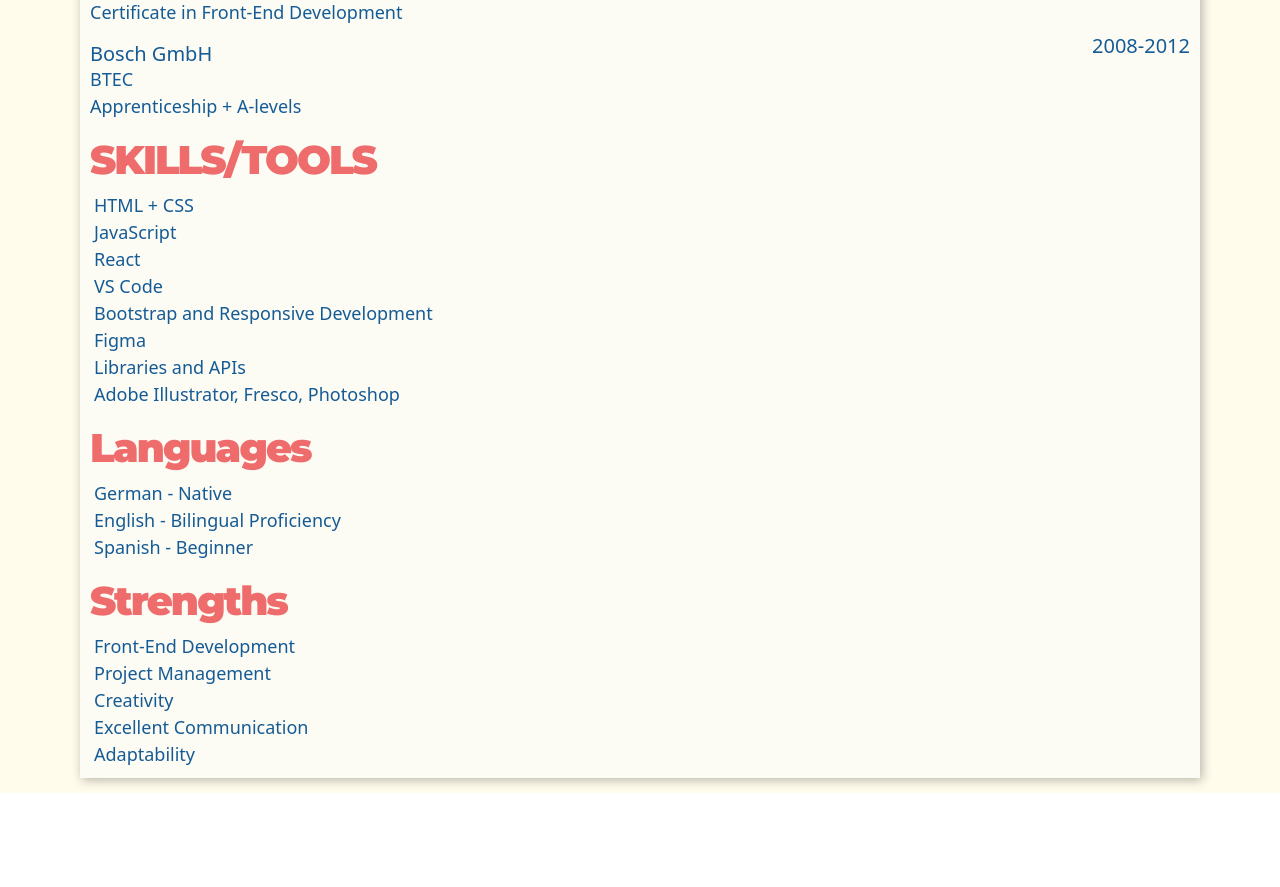
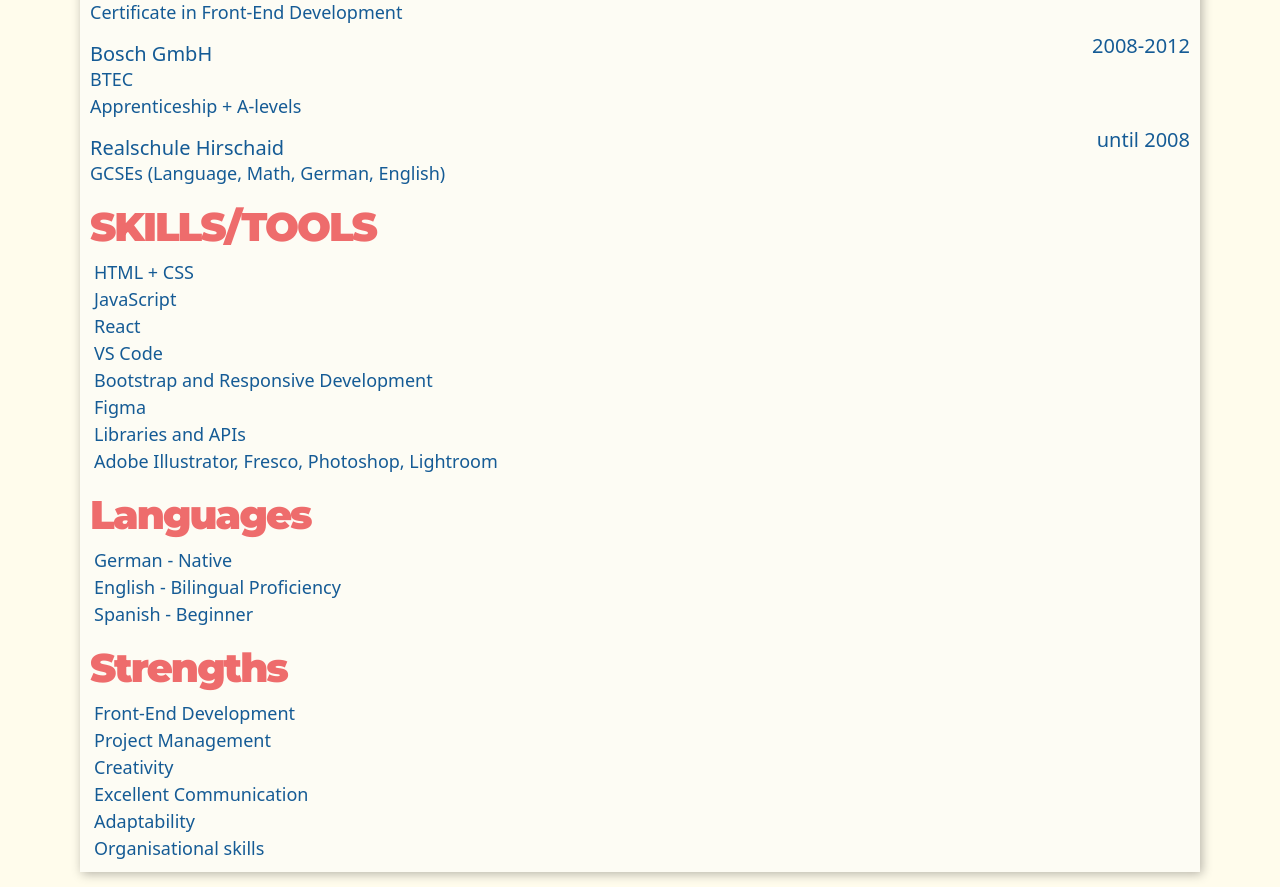
Before and after one commit to EvaNagengast/PersonalPortfolio, a React (Create React App) app: page /cv in a window 1280 px wide. Shown: the part 1762-2649 px from the top of the page. Before the commit the page ends 2555 px from the top, so only its background shows below. Built offline with nearby package versions, Linux system fonts and the light colour scheme; a web font is replaced by a local one.

Commit message:
update CV

```diff
--- a/src/pages/Cv.js
+++ b/src/pages/Cv.js
@@ -256,7 +256,6 @@ export default function Cv() {
             </div>
             <p>Certificate in Front-End Development</p>
 
-
             <div className="row pt-2">
               <div className="col-12 col-sm-8 pt-3 pt-sm-2">
                 <h4 className="mb-0"> Bosch GmbH </h4>
@@ -269,6 +268,18 @@ export default function Cv() {
             </div>
             <p>BTEC</p>
             <p> Apprenticeship + A-levels</p>
+            <div className="row pt-2">
+              <div className="col-12 col-sm-8 pt-3 pt-sm-2">
+                <h4 className="mb-0">Realschule Hirschaid </h4>
+              </div>
+              <div className="col-12 col-sm-4 text-end">
+                <h4 className="mb-1 mb-sm-0 text-start text-sm-end">
+             until     2008
+                </h4>
+              </div>
+            </div>
+
+            <p>GCSEs (Language, Math, German, English)</p>
             <h2 className="pt-3">SKILLS/TOOLS</h2>
             <ul className="ps-1">
               <li>HTML + CSS</li>
@@ -279,7 +290,7 @@ export default function Cv() {
               <li>Bootstrap and Responsive Development </li>
               <li>Figma</li>
               <li>Libraries and APIs </li>
-              <li>Adobe Illustrator, Fresco, Photoshop</li>
+              <li>Adobe Illustrator, Fresco, Photoshop, Lightroom</li>
             </ul>
             <h2 className="pt-3">Languages</h2>
             <ul className="ps-1">
@@ -290,10 +301,11 @@ export default function Cv() {
             <h2 className="pt-3">Strengths</h2>
             <ul className="ps-1">
               <li>Front-End Development</li>
-              <li> Project Management </li>
-              <li> Creativity </li>
+              <li>Project Management </li>
+              <li>Creativity </li>
               <li>Excellent Communication</li>
               <li>Adaptability</li>
+              <li>Organisational skills</li>
             </ul>
           </div>
         </main>
```
Also changed, not shown: 1 other file (tests, documents, lock files or other folders).
